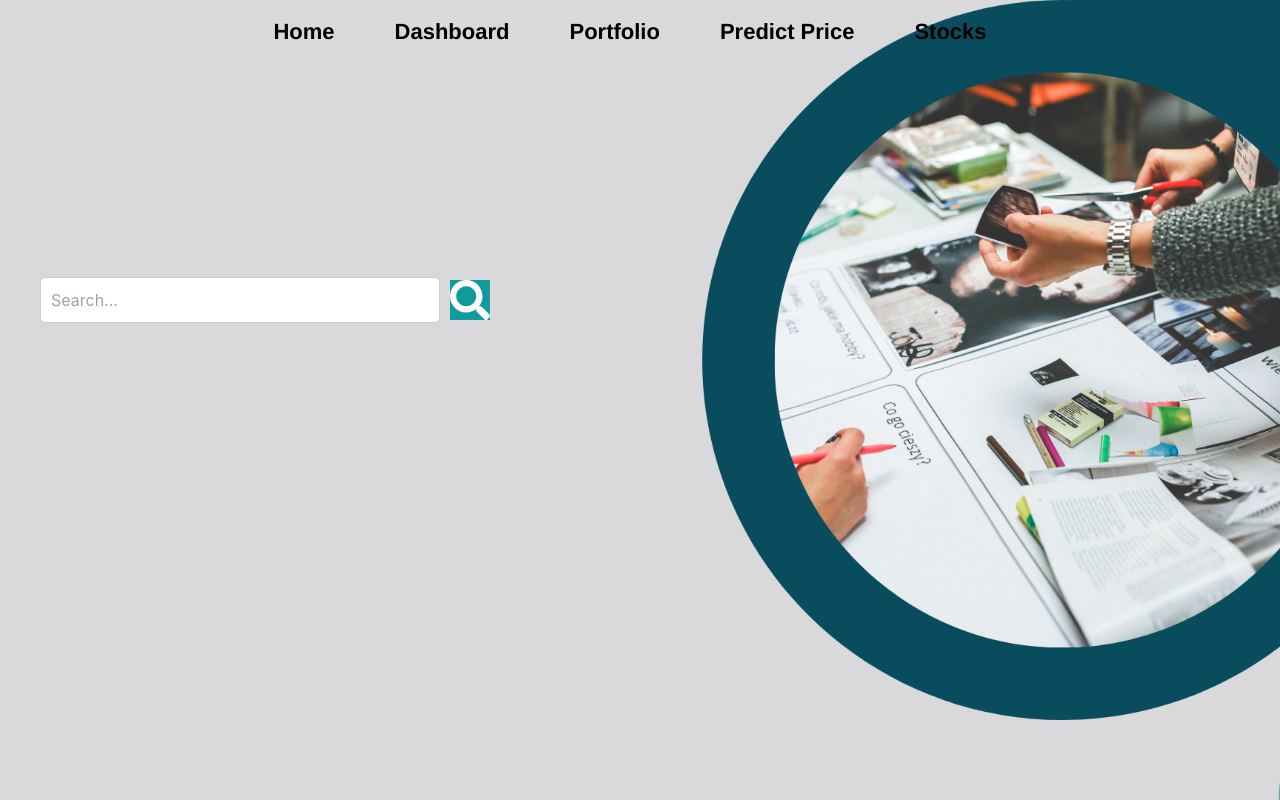
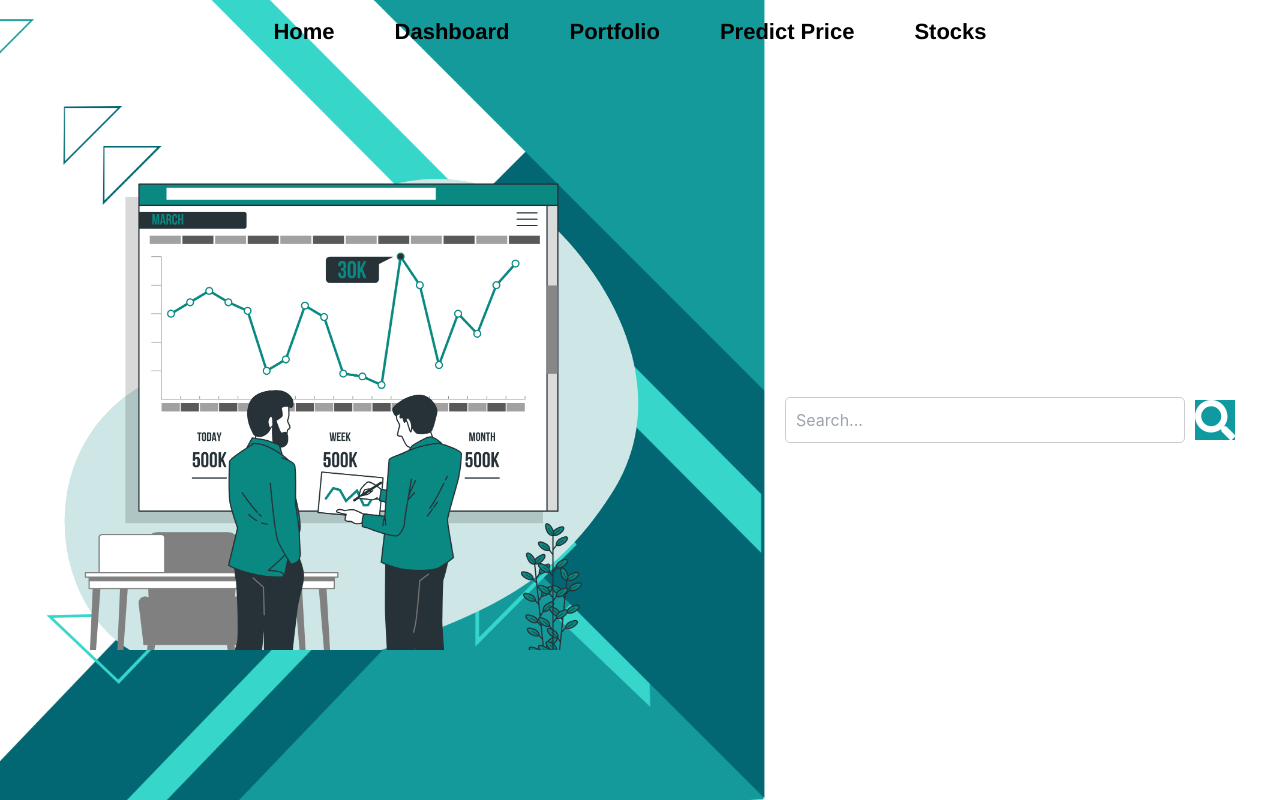
Before and after one commit to mehtakevan/NeoNest, a React (Create React App) app in the folder frontend/: page /predict in a window 1280 px wide. Built offline with nearby package versions, Linux system fonts and the light colour scheme; what @syncfusion/ej2-base would draw is missing.

Commit message:
predict_modification

```diff
--- a/frontend/src/views/Predict/Predict.css
+++ b/frontend/src/views/Predict/Predict.css
@@ -1,5 +1,9 @@
+* {
+    margin: 0;
+    padding: 0;
+  }
   .predict-container {
-    background-image: url('predict1.png'); /* Replace with your image path */
+    background-image: url('predict4.png'); /* Replace with your image path */
     background-size: cover;
     background-repeat: no-repeat;
     min-height: 100vh; /* Ensure the background covers the entire viewport */
@@ -9,47 +13,28 @@
     align-items: center;
 }
 
-.left-side {
-    flex: 1; /* Take up remaining space */
+
+
+  .right-section {
     display: flex;
-    flex-direction: column; /* Change to column layout */
-    align-items: flex-start; /* Align items to the start */
-    padding-left: 20px; /* Add padding to the left */
+    flex-direction: column;
+    margin-left: 80px;
   }
 
   .search-container {
     display: flex;
     align-items: center;
-    margin-bottom: 250px; /* Add space between search container and table */
-    margin-left: 20px;
+    margin-bottom: 10px; /* Add space between search container and table */
+    margin-left: 50px;
   }
 
   .search-input {
     padding: 10px;
     border: 1px solid #ccc;
     border-radius: 5px;
-    width: 400px;
-    margin-top: 50px;
+    width:400px;
+    margin-top:50px;
   }
-
-.search-icon {
-    margin-left: 10px;
-    margin-top: 50px;
-    color: #fff;
-    cursor: pointer;
-    background-color: rgb(15, 154, 159);
-    font-size: 40px;
-}
-
-
-.search-results {
-  margin-top: 10px;
-}
-
-.search-results h2 {
-  margin-bottom: 10px;
-}
-
   .predict-button {
     padding: 10px 20px; /* Adjust padding as needed */
     background-color: rgb(15, 154, 159); /* Set background color */
@@ -63,3 +48,84 @@
 .predict-button:hover {
     background-color: #0c8b8e; /* Change background color on hover */
 }
+
+
+  .search-icon {
+    margin-left: 10px;
+    margin-top: 50px;
+    color: #fff;
+    cursor: pointer;
+    background-color: rgb(15, 154, 159);
+    font-size: 40px;
+  }
+
+  .stock-table {
+    width: 100%;
+    border-collapse: collapse;
+    margin-top: 50px;
+  }
+
+  .stock-table th,
+  .stock-table td {
+    border: 1px solid #ccc;
+    padding: 8px;
+  }
+
+  .stock-table th {
+    background-color: rgb(15, 154, 159);
+  }
+
+  .stock-table td button {
+    margin-right: 5px;
+    background-color: rgb(15, 109, 109);
+    border-radius: 4px;
+    height:30px;
+    width: 32px;
+    color: white;
+
+  }
+
+  .search-results {
+    margin-top: 20px;
+  }
+
+  .search-results h2 {
+    margin-bottom: 10px;
+  }
+
+
+
+  .buy-stock,
+  .sell-stock {
+    padding: 5px 10px;
+    border: none;
+    border-radius: 5px;
+    cursor: pointer;
+  }
+
+
+  .search-results {
+    margin-top: 20px;
+  }
+
+  .search-results h2 {
+    margin-bottom: 10px;
+  }
+
+  .search-result-item {
+    display: flex;
+    justify-content: space-between;
+    align-items: center;
+    padding: 8px;
+    border: 1px solid #ccc;
+    border-radius: 5px;
+    margin-bottom: 10px;
+  }
+
+  .buy-sell-buttons button {
+    padding: 5px 10px;
+    margin-left: 5px;
+    border: none;
+    border-radius: 5px;
+    cursor: pointer;
+  }
--- a/frontend/src/views/Predict/Predict.js
+++ b/frontend/src/views/Predict/Predict.js
@@ -1,6 +1,6 @@
 import React, { useState } from 'react';
+import StockNavbar from '../../components/StockNavbar/StockNavbar';
 import './Predict.css';
-import StockNavbar from '../../components/StockNavbar/StockNavbar';
 import { FaSearch } from 'react-icons/fa';
 
 const Predict = () => {
@@ -13,6 +13,7 @@ const Predict = () => {
     const query = e.target.value;
     setSearchQuery(query);
 
+
     const results = stockNames.filter(stock => stock.toLowerCase().includes(query.toLowerCase()));
     setSearchResult(results);
   };
@@ -22,11 +23,13 @@ const Predict = () => {
     // Add your prediction logic here
 };
 
+
   return (
     <div>
       <StockNavbar />
-            <div className='predict-container'>
-                <div className='left-side'>
+      <div className="predict-container">
+        <div className="left-image"></div>
+        <div className="right-section">
           <div className="search-container">
             <input
               type="text"
@@ -44,6 +47,9 @@ const Predict = () => {
                 {searchResult.map((stock, index) => (
                   <div key={index} className="search-result-item">
                     <span>{stock}</span>
+                    {/* <div className="buy-sell-buttons">
+                      <button onClick={() => handleBuySell(stock, 'buy')} className="buy-button">Predict</button>
+                    </div> */}
                      <div className="predict-button-container">
                      <button onClick={() => handlePredict(stock)} className="predict-button">Predict</button>
                     </div>
@@ -56,6 +62,6 @@ const Predict = () => {
       </div>
     </div>
   );
-};
+}
 
 export default Predict;
```
Also changed, not shown: frontend/src/views/Predict/predict4.png (added). Lines whose indentation alone changed are shown as unchanged.
